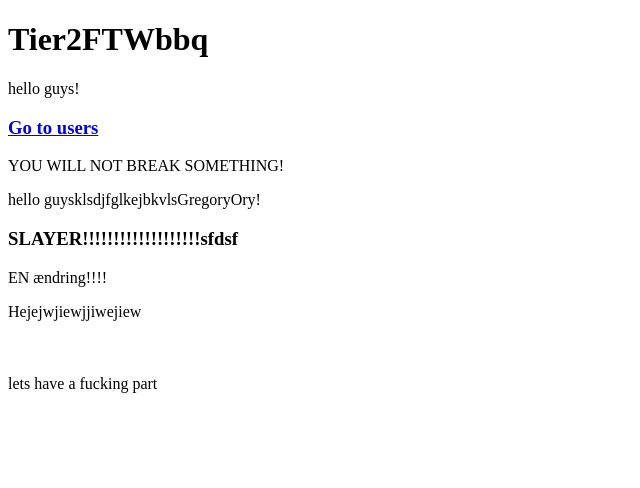
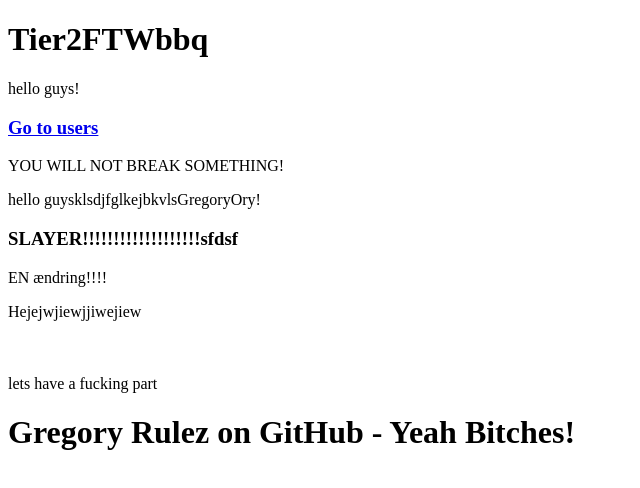
Before and after one commit to GregGoray/tier2, a plain HTML site: page index.html in a window 1280 px wide. Shown: the whole page, without its empty margins (0-640 px from the left). Drawn offline with Linux system fonts and the light colour scheme.

Commit message:
commit to gregory1

```diff
--- a/index.html
+++ b/index.html
@@ -15,6 +15,7 @@
 <p>Hejejwjiewjjiwejiew</p>
 <p><marquee>mazurwashere</marquee></p>
 <p>lets have a fucking part</p>
+<h1>Gregory Rulez on GitHub - Yeah Bitches!</h1>
 
 </body>
 </html>
```
